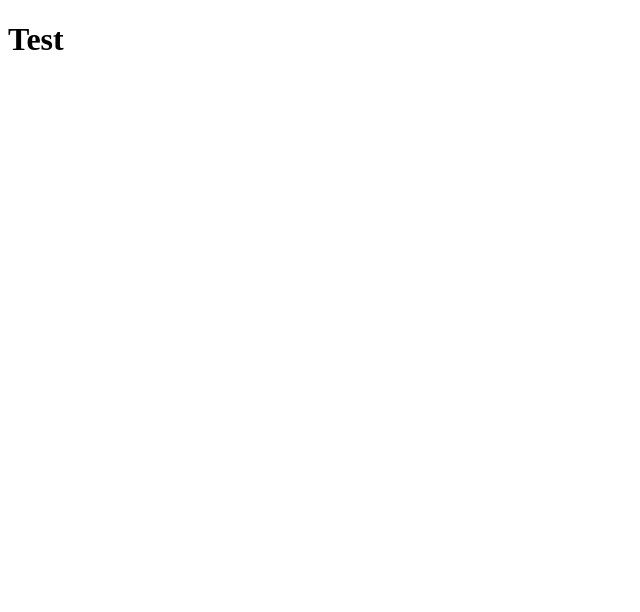
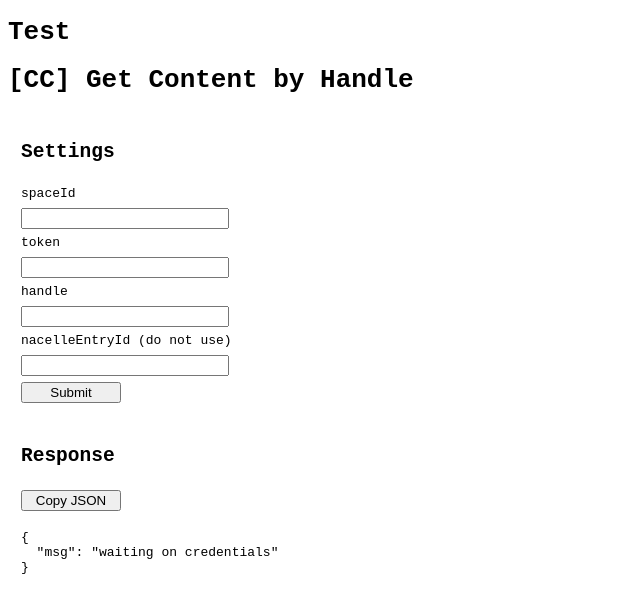
Before and after one commit to ngafar/nacelle-sdk-testbed, a React (Create React App) app: page /cc/content-by-handle in a window 1280 px wide. Before the commit this address had no page. Shown: the top 612 px of the page, without its empty margins (0-640 px from the left). Built offline with nearby package versions, Linux system fonts and the light colour scheme.

Commit message:
added ContentByHandle for cc

```diff
--- a/src/App.js
+++ b/src/App.js
@@ -3,20 +3,27 @@ import "./styles.css";
 import Index from "./pages/v2/Index";
 import Test from "./pages/v2/Test";
 
+import cc_routes_group from "./pages/cc/_routes";
 import v2_routes_group from "./pages/v2/_routes";
 
 function App() {
   return (
-    <>
+    <div className="App">
       <h1>Test</h1>
       <Routes>
+        {cc_routes_group.map((route, idx) => {
+          return (
+            <Route key={idx} path={route.path} element={<route.component />} />
+          );
+        })}
+
         {v2_routes_group.map((route, idx) => {
           return (
             <Route key={idx} path={route.path} element={<route.component />} />
           );
         })}
       </Routes>
-    </>
+    </div>
   );
 }
 
--- a/src/pages/ContentByHandleV2SDK.js
+++ b/src/pages/cc/ContentByHandle.js
@@ -1,7 +1,8 @@
 import { useState } from "react";
-import Storefront from "@nacelle/storefront-sdk";
+import NacelleClient from "@nacelle/client-js-sdk";
+import createCompatibilityConnector from "@nacelle/compatibility-connector";
 
-function ContentByHandleV2SDK() {
+function ContentByHandle() {
   const [spaceId, setSpaceId] = useState("");
   const [token, setToken] = useState("");
   const [handle, setHandle] = useState("");
@@ -11,21 +12,27 @@ function ContentByHandleV2SDK() {
   });
 
   async function getContent() {
-      const client = Storefront({
-        storefrontEndpoint: `https://storefront.api.nacelle.com/graphql/v1/spaces/${spaceId}`,
+    const compatibilityConnector = new createCompatibilityConnector({
+      endpoint: `https://storefront.api.nacelle.com/graphql/v1/spaces/${spaceId}`,
       token: token,
+      locale: "en-US",
     });
 
-      const content = await client.content({
-        handles: [handle],
+    const client = new NacelleClient({
+      connector: compatibilityConnector,
     });
 
-      setJsonResponse(content[0]);
+    const content = await client.data.content({
+      handle: handle,
+    });
+
+    setJsonResponse(content);
   }
 
   return (
+    <>
       <div className="App">
-        <h1>[V2/SDK] Get Content by Handle</h1>
+        <h1>[CC] Get Content by Handle</h1>
         <section>
           <h2>Settings</h2>
           <label htmlFor="spaceId">spaceId</label>
@@ -77,7 +84,8 @@ function ContentByHandleV2SDK() {
           <pre>{JSON.stringify(jsonResponse, null, 2)}</pre>
         </section>
       </div>
-    )
+    </>
+  );
 }
 
-export default ContentByHandleV2SDK;
+export default ContentByHandle;
--- /dev/null
+++ b/src/pages/cc/_routes.js
@@ -0,0 +1,7 @@
+import ContentByHandle from "./ContentByHandle";
+
+const cc_routes_group = [
+    {path: '/cc/content-by-handle', component: ContentByHandle}
+]
+
+export default cc_routes_group
--- a/src/pages/v2/ContentByHandle.js
+++ b/src/pages/v2/ContentByHandle.js
@@ -1,7 +1,7 @@
 import { useState } from "react";
 import Storefront from "@nacelle/storefront-sdk";
 
-function ContentByHandleV2SDK() {
+function ContentByHandle() {
   const [spaceId, setSpaceId] = useState("");
   const [token, setToken] = useState("");
   const [handle, setHandle] = useState("");
@@ -24,8 +24,8 @@ function ContentByHandleV2SDK() {
   }
 
   return (
-      <div className="App">
-        <h1>[V2/SDK] Get Content by Handle</h1>
+    <>
+      <h1>[V2] Get Content by Handle</h1>
       <section>
         <h2>Settings</h2>
         <label htmlFor="spaceId">spaceId</label>
@@ -76,8 +76,8 @@ function ContentByHandleV2SDK() {
         </button>
         <pre>{JSON.stringify(jsonResponse, null, 2)}</pre>
       </section>
-      </div>
-    )
+    </>
+  );
 }
 
-export default ContentByHandleV2SDK;
+export default ContentByHandle;
--- a/src/pages/v2/_routes.js
+++ b/src/pages/v2/_routes.js
@@ -2,8 +2,8 @@ import Test from "./Test";
 import ContentByHandle from "./ContentByHandle";
 
 const v2_routes_group = [
-    {path: '/test', component: Test},
-    {path: '/content-by-handle', component: ContentByHandle}
+    {path: '/v2/test', component: Test},
+    {path: '/v2/content-by-handle', component: ContentByHandle}
 ]
 
 export default v2_routes_group
```
Also changed, not shown: src/pages/ContentByHandleCC.js (deleted, +0 -18 lines). Lines whose indentation alone changed are shown as unchanged.
